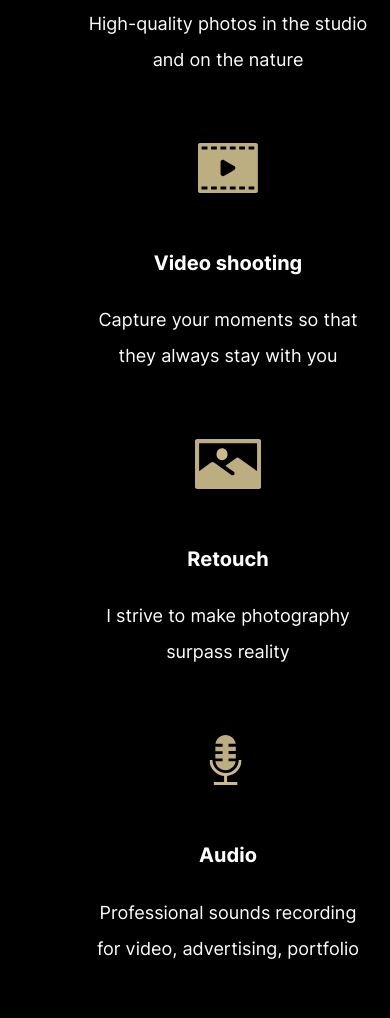
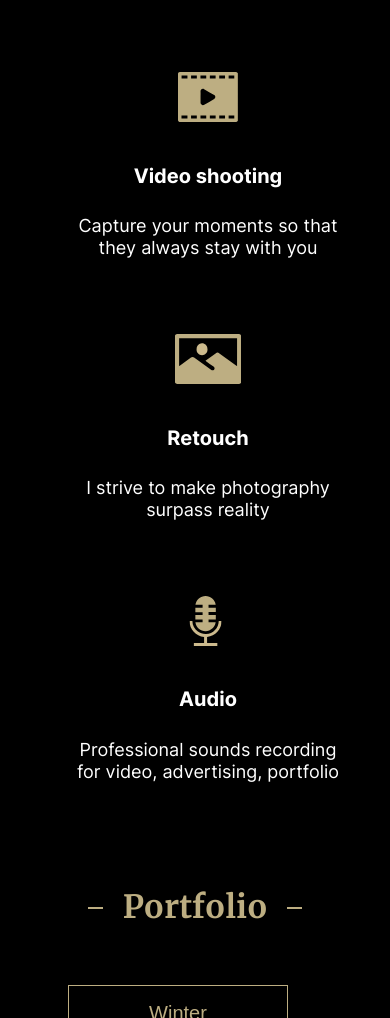
Before and after one commit to aliaksandrf/rsschool-cv, a website: page portfolio/index.html in a window 390 px wide. Shown: the part 982-2000 px from the top of the page. Drawn offline with Linux system fonts and the light colour scheme.

Commit message:
feat: update code for skills section adaptive

```diff
--- a/portfolio/sass/base/_base.scss
+++ b/portfolio/sass/base/_base.scss
@@ -72,4 +72,8 @@ a {
         @include font(3.2rem, 6.4rem, 400, normal);
     }
 
+    h2 {
+        @include font(3.2rem, 4.022rem, 700, normal);
+    }
+
 }
--- a/portfolio/sass/components/_skills.scss
+++ b/portfolio/sass/components/_skills.scss
@@ -15,5 +15,33 @@
 .skills__card-title{
     padding: 23px 20px 0;
     text-align: center;
+}
+
+@media (max-width: 768px) {
+    .skills {
+        padding-top: 5px;
+    }
+    .skills__card {
+        max-width: 300px;
+        padding: 0;
+        padding-top: 10px;
+
+    }
+
+    .skills__card-title{
+        padding-top: 7px;
+        padding-bottom: 0;
+        text-align: center;
+    }
+
+    .skills__card-content{
+        @include font(1.8rem, 2.178rem, 400, normal);
+
+        margin-top: -7px;
+
+
+    }
+
+
 
 }
--- a/portfolio/sass/layouts/_wrapper.scss
+++ b/portfolio/sass/layouts/_wrapper.scss
@@ -40,8 +40,11 @@
 
 
     .title-container {
-        max-width: 364px;
+        max-width: 400px;
+        margin: 95px auto 0;
     }
+
+
 }
 
 
```
Also changed, not shown: portfolio/sass/style.css, 1 other file.
